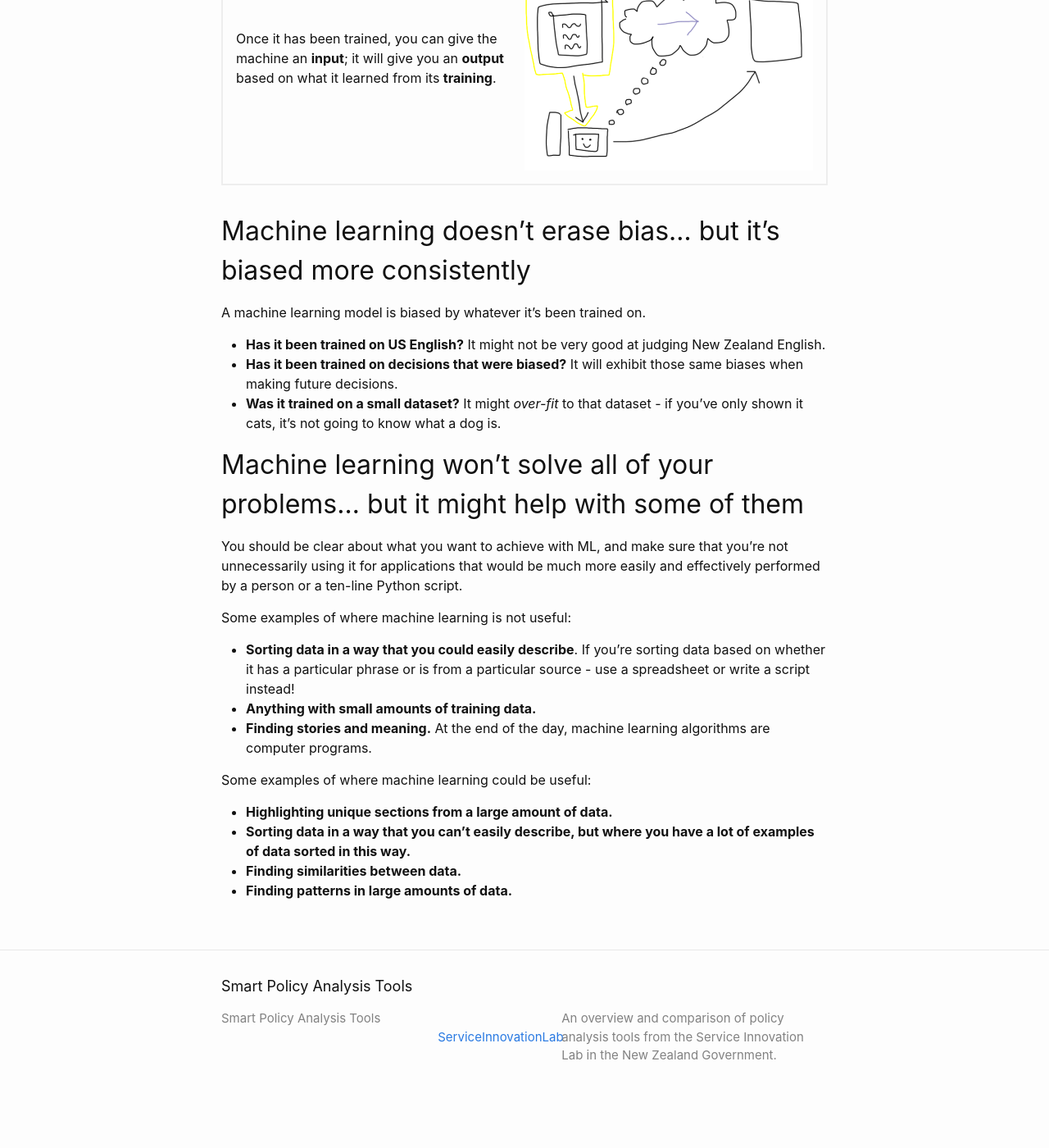
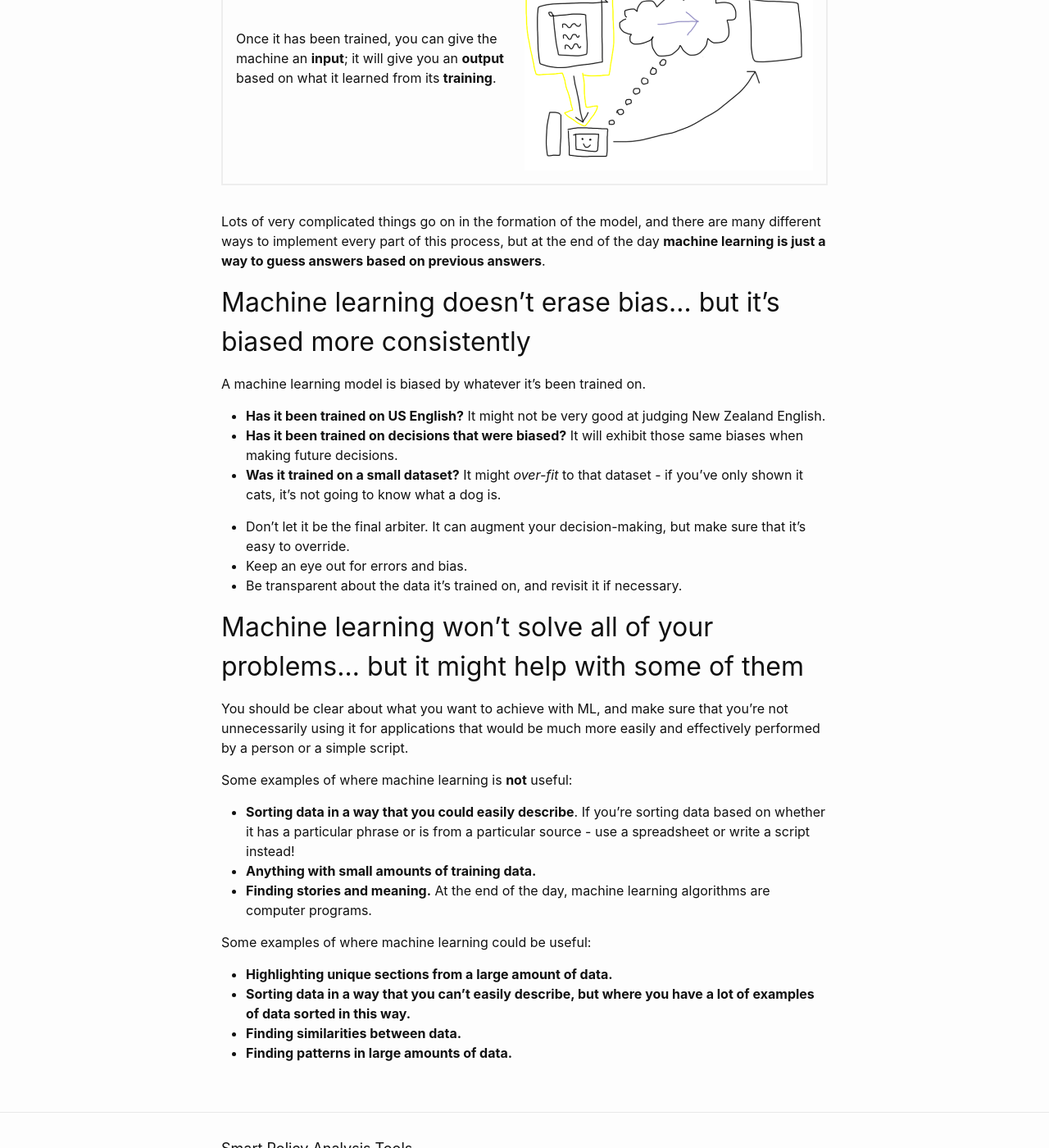
Before and after one commit to ServiceInnovationLab/bagel-box, a Jekyll site: the page built from _posts/2019-11-05-intro-to-machine-learning.md, in a window 1280 px wide and 1400 px high, scrolled down 1795 px. Shown: the whole window at 82% size. Built offline with Jekyll 4.4.1, drawn with Linux system fonts in a browser that asks for light colours; before the commit the page ends 3154 px from its top, so only the background shows below that; some of the changed text lies outside the part shown.

Commit message:
include social icons, compress gifs, copy edit

```diff
--- a/_posts/2019-11-05-intro-to-machine-learning.md
+++ b/_posts/2019-11-05-intro-to-machine-learning.md
@@ -16,7 +16,7 @@
   <div class="c-explanation__caption">
     When you know <strong>what you have</strong>, and you know what you want to get <strong>out from it</strong>,
     and you've got examples of <strong>how it's been done before</strong>,
-    but you couldn't explain the job to a computer.
+    but you couldn't explain exactly how to do it to a computer.
   </div>
 
   <div class="c-explanation__image">
@@ -64,6 +64,11 @@
   </div>
 </div>
 
+Lots of very complicated things go on in the formation of the model,
+and there are many different ways to implement every part of this process,
+but at the end of the day **machine learning is just a way to guess answers
+based on previous answers**.
+
 ## Machine learning doesn't erase bias... but it's biased more consistently
 
 A machine learning model is biased by whatever it's been trained on.
@@ -72,10 +77,14 @@
 - **Has it been trained on decisions that were biased?** It will exhibit those same biases when making future decisions.
 - **Was it trained on a small dataset?** It might *over-fit* to that dataset - if you've only shown it cats, it's not going to know what a dog is.
 
+- Don't let it be the final arbiter. It can augment your decision-making, but make sure that it's easy to override.
+- Keep an eye out for errors and bias.
+- Be transparent about the data it's trained on, and revisit it if necessary.
+
 ## Machine learning won't solve all of your problems... but it might help with some of them
-You should be clear about what you want to achieve with ML, and make sure that you're not unnecessarily using it for applications that would be much more easily and effectively performed by a person or a ten-line Python script.
+You should be clear about what you want to achieve with ML, and make sure that you're not unnecessarily using it for applications that would be much more easily and effectively performed by a person or a simple script.
 
-Some examples of where machine learning is not useful:
+Some examples of where machine learning is **not** useful:
 
 - **Sorting data in a way that you could easily describe**. If you're sorting data based on whether it has a particular phrase or is from a particular source - use a spreadsheet or write a script instead!
 - **Anything with small amounts of training data.**
```
Also changed, not shown: assets/img/applying-model.gif, assets/img/training.gif, assets/minima-social-icons.svg (added).
